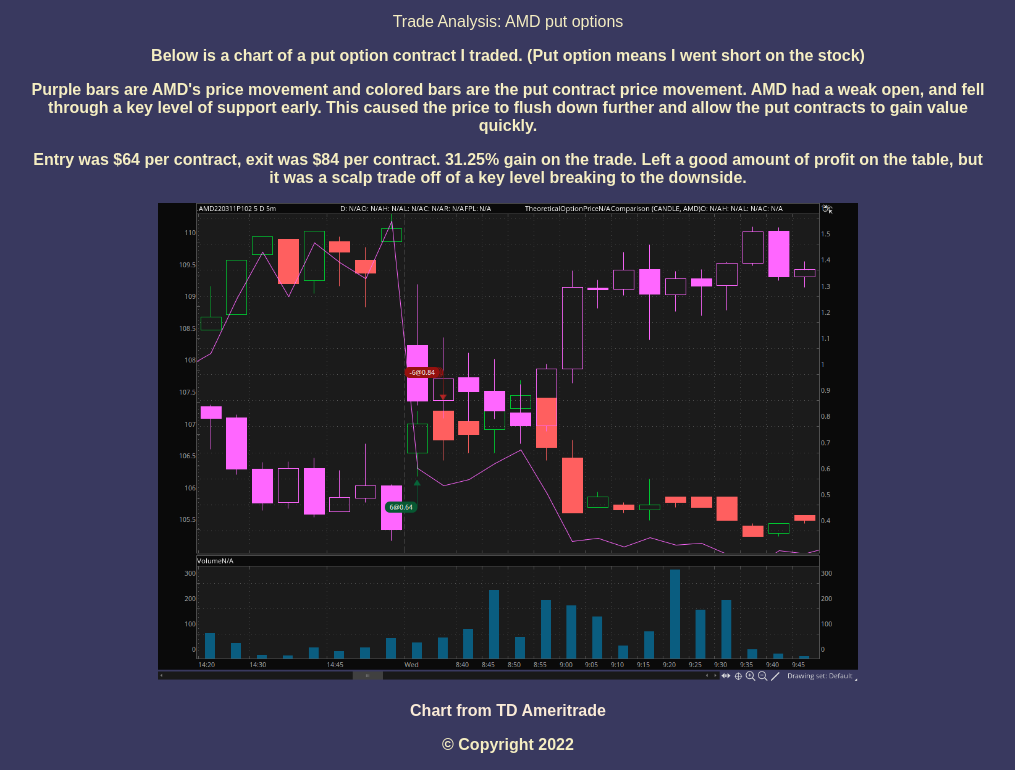
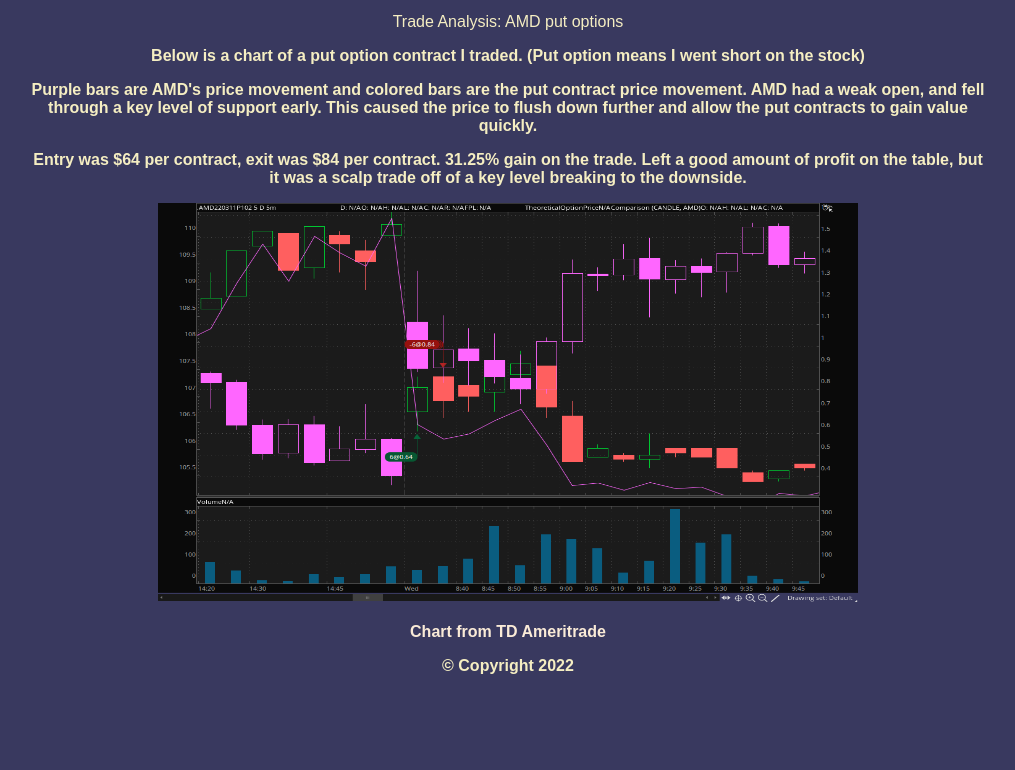
Before and after one commit to TRosen3/trosen3.github.io, a plain HTML site: page analysis.html in a window 1280 px wide. Shown: the part 153-923 px from the top of the page, without its empty margins (132-1147 px from the left). After the commit the page ends 844 px from the top, so only its background shows below. Drawn offline with Linux system fonts and the light colour scheme.

Commit message:
Update analysis.html

```diff
--- a/analysis.html
+++ b/analysis.html
@@ -38,7 +38,7 @@
 			</article>
 
 			<article>
-			<img src="images/amdput.png" alt"Tanner's photo" width="700" hieght="400">
+			<img src="images/amdput.png" alt"Tanner's photo" width="700" height="400">
 			</article>
 
 			<article>
```
